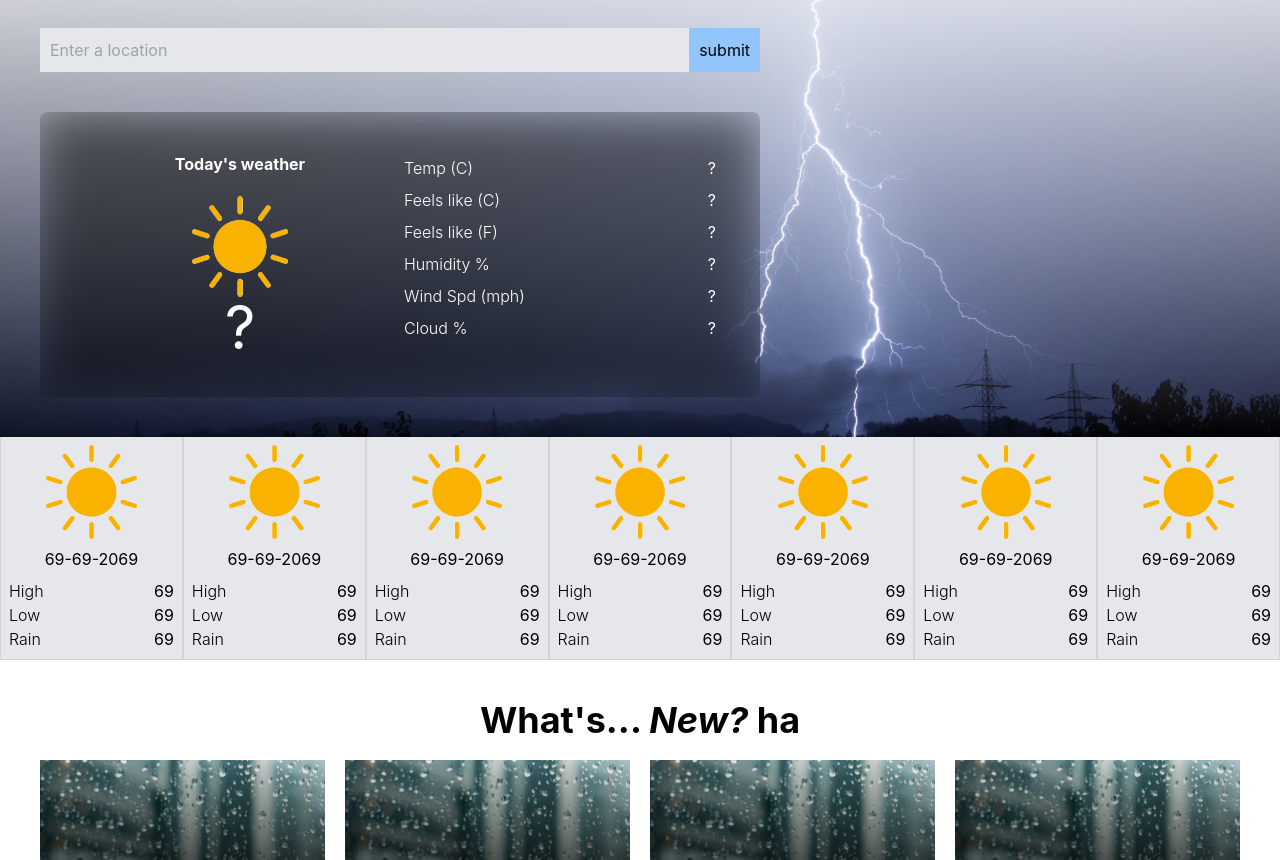
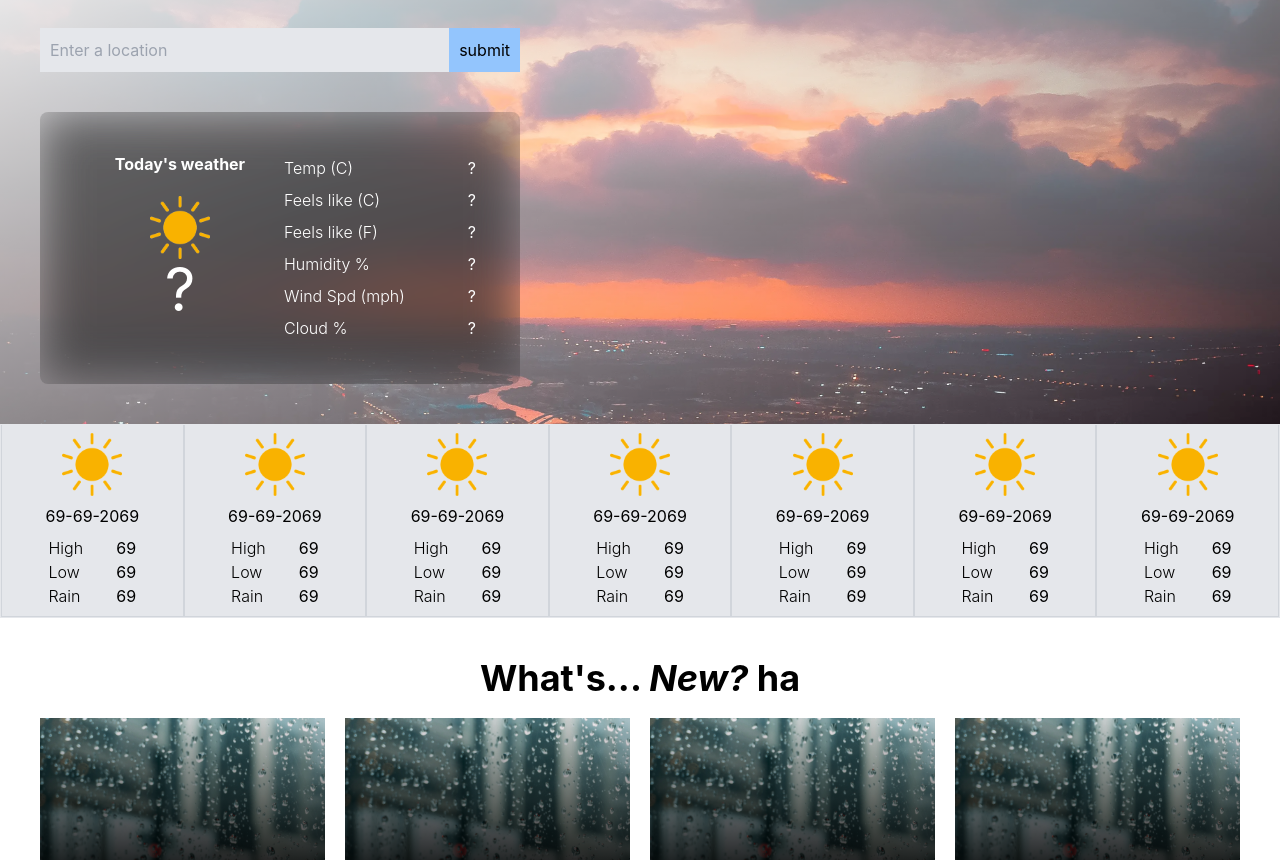
Before and after one commit to DanielCW7/My-weather-app, a React (Create React App) app: page / in a window 1280 px wide. Shown: the part 1672-2532 px from the top of the page. Built offline with nearby package versions, Linux system fonts and the light colour scheme.

Commit message:
desktop optimizations
layout adjustments, wrapped stories in a div independent from the 'more' button, large and XL screens should be mostly formatted

```diff
--- a/src/components/card.js
+++ b/src/components/card.js
@@ -5,10 +5,10 @@ import sun from '../images/sun.png';
 
 const Card = (props) => {
     return (
-            <li className="flex flex-row bg-gray-200 items-center border-b border-gray-300 px-10 md:flex-col md:px-0 md:border-x md:px-0">
-                <img src={sun} className="w-10 m-2 md:w-50" />
-                <p className="text-center px-5"> 69-69-2069 </p>
-                <div className="flex flex-row flex-auto md:flex-col justify-evenly p-2 md:p-2 md:w-full">
+            <li className="flex flex-row bg-gray-200 items-center border-b border-gray-300 px-10 md:flex-col md:px-1 md:border-x md:w-full">
+                <img src={sun} className="w-10 m-2 md:w-50 md:max-w-[60px]" />
+                <p className="text-center px-0"> 69-69-2069 </p>
+                <div className="flex flex-row flex-auto md:flex-col justify-evenly p-2 md:p-2 md:w-full lg:w-70 xl:w-60">
                     <span className="flex flex-col md:flex-row md:justify-between"><span className="font-light">High</span><span>69</span></span>
                     <span className="flex flex-col md:flex-row md:justify-between"><span className="font-light">Low</span><span>69</span></span>
                     <span className="flex flex-col md:flex-row md:justify-between"><span className="font-light">Rain</span><span>69</span></span>
--- a/src/components/form.js
+++ b/src/components/form.js
@@ -78,7 +78,7 @@ const form = ({today, week}) => {
     }
 
     return (
-        <form onSubmit={submit} id="search" className="flex flex-col mb-10 md:w-60">
+        <form onSubmit={submit} id="search" className="flex flex-col mb-10 md:w-60 lg:w-40">
             <h3 className="text-4xl font-bold"> How's the weather in... </h3>
             <p> Enter a location below to get the most up-to-date weather data. </p>
             <div className="mt-10 flex">
--- a/src/components/todayWeather.js
+++ b/src/components/todayWeather.js
@@ -48,14 +48,14 @@ const Today = (props) => {
 
     return (
 
-        <div className="p-5 flex flex-row rounded-lg backdrop-filter backdrop-blur-xl backdrop-brightness-50 md:p-10 md:w-60">
+        <div className="p-5 flex flex-row rounded-lg backdrop-filter backdrop-blur-xl backdrop-brightness-50 md:p-10 md:w-60 lg:w-40">
             <div className="w-50">
                 <p className="text-center mb-5 text-white font-bold"> Today's weather </p>
-                <img src={sun} className="w-30 mx-auto" id="icon"/>
+                <img src={sun} className="max-w-[60px] mx-auto" id="icon"/>
                 <p className="text-center text-6xl text-white" id="temp_f">?</p>
             </div>
 
-            <div className="w-50 md:w-50 md:flex-col">
+            <div className="w-50 md:flex-col">
                 <div className="flex flex-row justify-between text-white"><div className="p-1 font-light">Temp (C)</div><div className="p-1" id="temp_c">?</div></div>
                 <div className="flex flex-row justify-between text-white"><div className="p-1 font-light">Feels like (C)</div><div className="p-1" id="feels_c">?</div></div>
                 <div className="flex flex-row justify-between text-white"><div className="p-1 font-light">Feels like (F)</div><div className="p-1" id="feels_f">?</div></div>
--- a/src/containers/forecast.js
+++ b/src/containers/forecast.js
@@ -9,12 +9,12 @@ const Forecast = () => {
     const [val2, setVal2] = useState("");
 
     return (
-            <div className="bg-lightning-pattern bg-center bg-cover bg-fixed min-h-auto justify-center">
-                <div className="p-10 bg-gradient-to-b via-black-0 from-white">
+            <div className="bg-sunset-pattern bg-center bg-cover bg-fixed min-h-auto justify-center">
+                <div className="p-10 bg-gradient-to-br via-black-0 from-white">
                     <Form today={setVal} week={setVal2}/>
                     <Today val={val}/>
                 </div>
-                <div className="flex flex-row justify-center">
+                <div className="flex flex-row justify-center border md:grid md:grid-cols-1">
                     <Week val2={val2}/>
                 </div>
             </div>
--- a/tailwind.config.js
+++ b/tailwind.config.js
@@ -70,7 +70,28 @@ module.exports = {
         '80p': '80%',
         '90p': '90%',
         '100p': '100%'
-
+      },
+      maxWidth: {
+        '10h': '10vh',
+        '20h': '20vh',
+        '30h': '30vh',
+        '40h': '40vh',
+        '50h': '50vh',
+        '60h': '60vh',
+        '70h': '70vh',
+        '80h': '80vh',
+        '90h': '90vh',
+        //
+        '10p': '10%',
+        '20p': '20%',
+        '30p': '30%',
+        '40p': '40%',
+        '50p': '50%',
+        '60p': '60%',
+        '70p': '70%',
+        '80p': '80%',
+        '90p': '90%',
+        '100p': '100%'
       },
       width: {
         '10': '10%',
```
